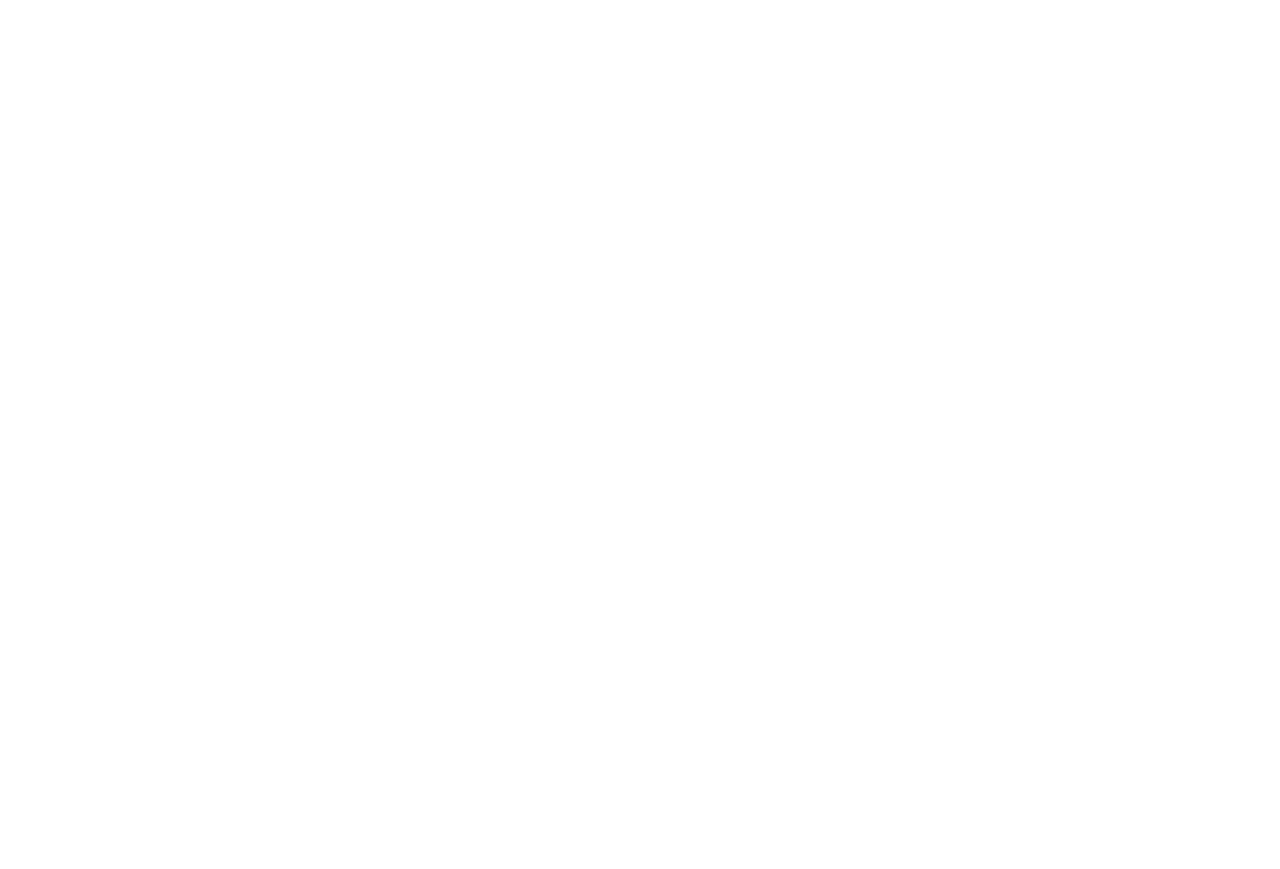
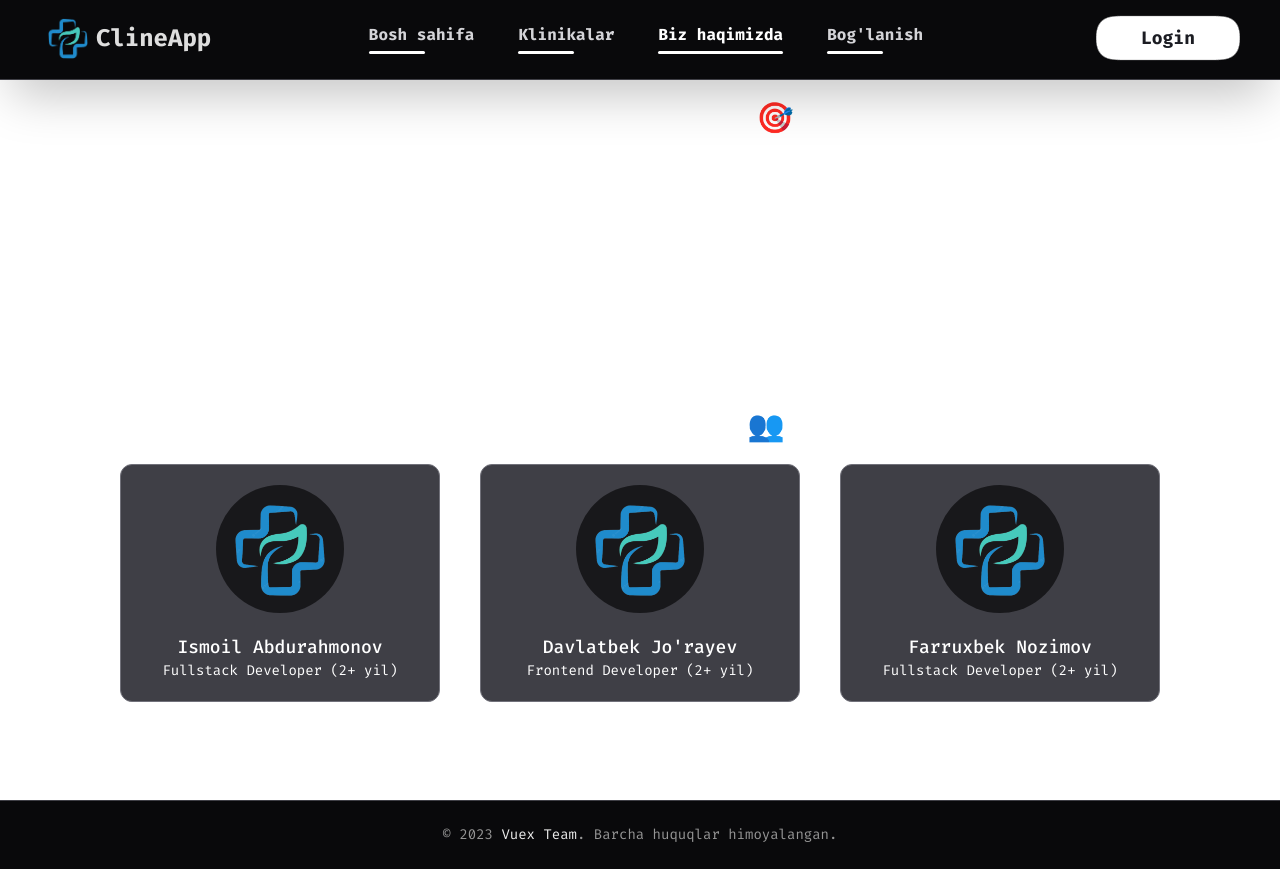
Before and after one commit to vuex-team-contest-3/vuex-team-contest-3-frontend, a Vue app: page /about in a window 1280 px wide. Before the commit this address had no page. Before the commit the page ends 800 px from the top, so only its background shows below. Built offline with nearby package versions, Linux system fonts and the light colour scheme.

Commit message:
connect to store in user clicnis

```diff
--- a/src/components/ClineCard.vue
+++ b/src/components/ClineCard.vue
@@ -48,8 +48,8 @@
 		:resetFormClinic="resetFormClinic" />
 	<div>
 		<div
-			data-aos="fade-right"
-			class="rounded-xl block border border-zinc-700 hover:border-zinc-500 bg-zinc-950 hover:bg-zinc-900 text-center text-white p-5 cursor-pointer hover:shadow-xl duration-300 relative group">
+			data-aos="flip-right"
+			class="rounded-xl block border border-zinc-700 hover:border-zinc-600 bg-zinc-950 hover:bg-zinc-900 text-center text-white p-5 cursor-pointer hover:shadow-xl duration-300 relative group">
 			<i
 				v-if="isUser == 0"
 				@click="() => (deleteId = data.id)"
@@ -61,7 +61,7 @@
 			<router-link :to="router" class="block">
 				<img
 					src="@/assets/logo.png"
-					class="mb-5 h-32 w-32 mx-auto bg-zinc-900 border border-zinc-700 group-hover:border-zinc-400 duration-300 rounded-full"
+					class="mb-5 h-32 w-32 mx-auto bg-zinc-900 border border-zinc-700 group-hover:border-zinc-600 duration-300 rounded-full"
 					alt="" />
 				<div class="flex items-center mb-1">
 					<HeartMedIcon />
--- a/src/components/Header.vue
+++ b/src/components/Header.vue
@@ -1,5 +1,5 @@
 <script setup>
-import { ref } from "vue";
+import { ref, onMounted } from "vue";
 import Button from "../components/Button.vue";
 
 const menu = ref(true);
@@ -23,10 +23,14 @@
 		path: "/contact",
 	},
 ];
+onMounted(() => {
+	AOS.init();
+});
 </script>
 
 <template>
 	<header
+		data-aos="fade-down"
 		class="z-50 h-20 fixed w-full bg-zinc-950 border-b border-zinc-700 shadow-2xl">
 		<Container>
 			<nav class="w-full flex items-center justify-between py-2.5">
@@ -38,12 +42,14 @@
 						</span>
 					</a>
 				</div>
-				<div class="hidden lg:flex items-center justify-between gap-7">
+				<div class="hidden lg:flex items-center justify-between gap-5">
 					<router-link
 						v-for="el in links"
 						:to="el.path"
-						class="border-b-2 border-transparent hover:border-white duration-300 font-bold pb-2 text-zinc-300 hover:text-white">
-						{{ el.name }}
+						class="duration-300 group font-bold px-3 text-zinc-300 hover:text-white">
+						<span>{{ el.name }}</span>
+						<div
+							class="text-white group-hover:w-full duration-300 mt-1 bg-white h-[3px] w-14 rounded-full bottom"></div>
 					</router-link>
 				</div>
 				<div class="hidden lg:block">
@@ -86,7 +92,9 @@
 
 <style lang="scss" scoped>
 .router-link-exact-active {
-	border-bottom: 2px solid white;
 	color: white;
 }
+.router-link-exact-active .bottom {
+	width: 100%;
+}
 </style>
--- a/src/router/index.js
+++ b/src/router/index.js
@@ -17,6 +17,11 @@
 					path: "/clinics",
 					name: "Clinics",
 					component: () => import("../views/User/Clinics.vue"),
+				},
+				{
+					path: "/about",
+					name: "About",
+					component: () => import("../views/User/About.vue"),
 				},
 			],
 		},
--- /dev/null
+++ b/src/views/User/About.vue
@@ -0,0 +1,68 @@
+<script setup>
+const team = [
+	{
+		name: "Ismoil Abdurahmonov",
+		position: "Fullstack Developer",
+		experience: "2",
+	},
+	{
+		name: "Davlatbek Jo'rayev",
+		position: "Frontend Developer",
+		experience: "2",
+	},
+	{
+		name: "Farruxbek Nozimov",
+		position: "Fullstack Developer",
+		experience: "2",
+	},
+];
+</script>
+
+<template>
+	<div class="pt-0 pb-20">
+		<h2 class="text-center text-3xl font-bold text-white my-5">
+			Bizning maqsad 🎯
+		</h2>
+		<div>
+			<p class="text-white">
+				Lorem, ipsum dolor sit amet consectetur adipisicing elit. Aperiam,
+				possimus tenetur? Deleniti quaerat aliquam sint consequuntur minima
+				nulla, quae, nobis earum suscipit enim assumenda aut cum culpa at
+				aliquid et? Consequatur dolorem sit nemo magni eveniet. Atque,
+				blanditiis sit. Pariatur consequuntur obcaecati iure quasi
+				necessitatibus voluptatem laboriosam, beatae facilis exercitationem?
+			</p>
+			<p class="text-white py-5">
+				Lorem ipsum dolor sit amet consectetur adipisicing elit. In obcaecati
+				corrupti quae sunt architecto dolore voluptate saepe iusto officia aut,
+				odit laudantium nobis soluta dignissimos maiores delectus distinctio
+				possimus. Consectetur sed necessitatibus suscipit ab minima aperiam
+				impedit assumenda, libero itaque enim cumque inventore vero facilis
+				reprehenderit fugiat ut? Saepe, expedita?
+			</p>
+		</div>
+		<h2 class="text-center text-3xl font-bold text-white my-5">
+			Bizning jamoa 👥
+		</h2>
+		<div class="grid lg:grid-cols-3 md:grid-cols-2 gap-10 px-20">
+			<div
+				v-for="el in team"
+				class="bg-zinc-700 border border-zinc-500 rounded-xl p-5">
+				<div>
+					<img
+						src="@/assets/logo.png"
+						class="object-cover mx-auto bg-zinc-900 mb-5 h-32 w-32 rounded-full"
+						alt="" />
+				</div>
+				<div class="text-center">
+					<h2 class="text-white text-lg font-medium">{{ el.name }}</h2>
+					<p class="text-white text-sm">
+						{{ el.position }} ({{ el.experience }}+ yil)
+					</p>
+				</div>
+			</div>
+		</div>
+	</div>
+</template>
+
+<style scoped></style>
--- a/src/views/User/Clinics.vue
+++ b/src/views/User/Clinics.vue
@@ -1,12 +1,35 @@
-<script setup></script>
+<script setup>
+import { ref, reactive } from "vue";
+import { useClinic } from "@/stores/clinic";
+import { onMounted } from "vue";
+
+const clinic_store = useClinic();
+const page = reactive({
+	currentPage: 1,
+	itemsPerPage: 7,
+});
+
+onMounted(() => {
+	AOS.init();
+});
+</script>
 
 <template>
 	<div class="py-10">
 		<div class="grid lg:grid-cols-4 md:grid-cols-3 sm:grid-cols-2 gap-5">
-			<ClineCard v-for="el in 8" isUser="1" :router="`/clinics/${el.id}`" />
+			<ClineCard
+				v-if="!clinic_store.LOAD"
+				v-for="el in clinic_store.CLINICS.slice(
+					(page.currentPage - 1) * page.itemsPerPage,
+					(page.currentPage - 1) * page.itemsPerPage + page.itemsPerPage
+				)"
+				:data="el"
+				isUser="1"
+				:router="`/clinics/${el.id}`" />
+			<LoadingCards v-else v-for="el in 4" />
 		</div>
 
-		<Pagination />
+		<Pagination :page="page" :data="clinic_store.CLINICS" />
 	</div>
 </template>
 
--- a/src/views/User/Home.vue
+++ b/src/views/User/Home.vue
@@ -2,9 +2,15 @@
 
 <template>
 	<div class="text-center py-20">
-		<h1 class="font-bold text-3xl px-56 text-white">
+		<h1 class="w-2/3 mb-5 mx-auto font-bold text-3xl text-white">
 			Biz bilan o'z navbatingizga ega bo'ling
 		</h1>
+		<p class="w-1/2 mx-auto text-white text-center">
+			Lorem ipsum dolor sit, amet consectetur adipisicing elit. Error, eos? Quod
+			molestiae voluptate in exercitationem debitis a quibusdam sint quidem,
+			cumque pariatur dignissimos veniam hic dolorum rerum possimus! Libero,
+			nemo.
+		</p>
 		<p></p>
 	</div>
 </template>
```
